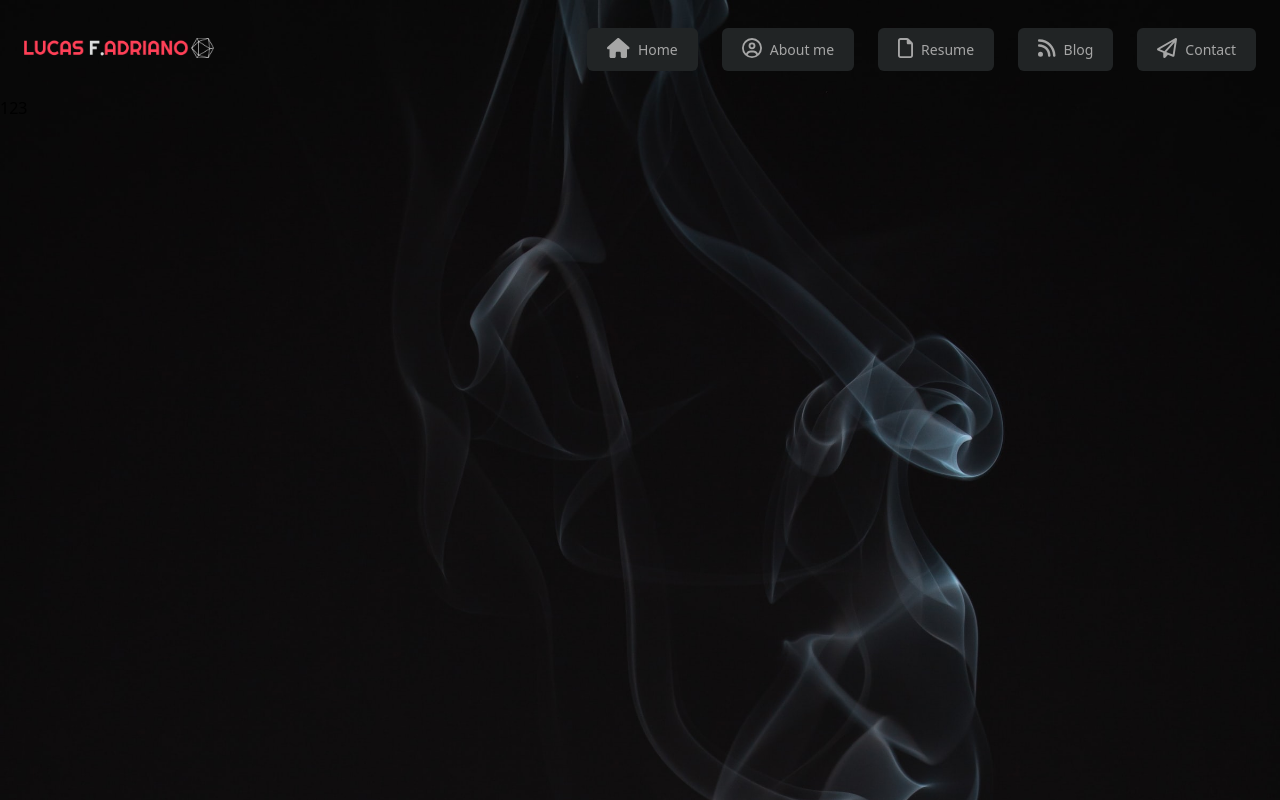
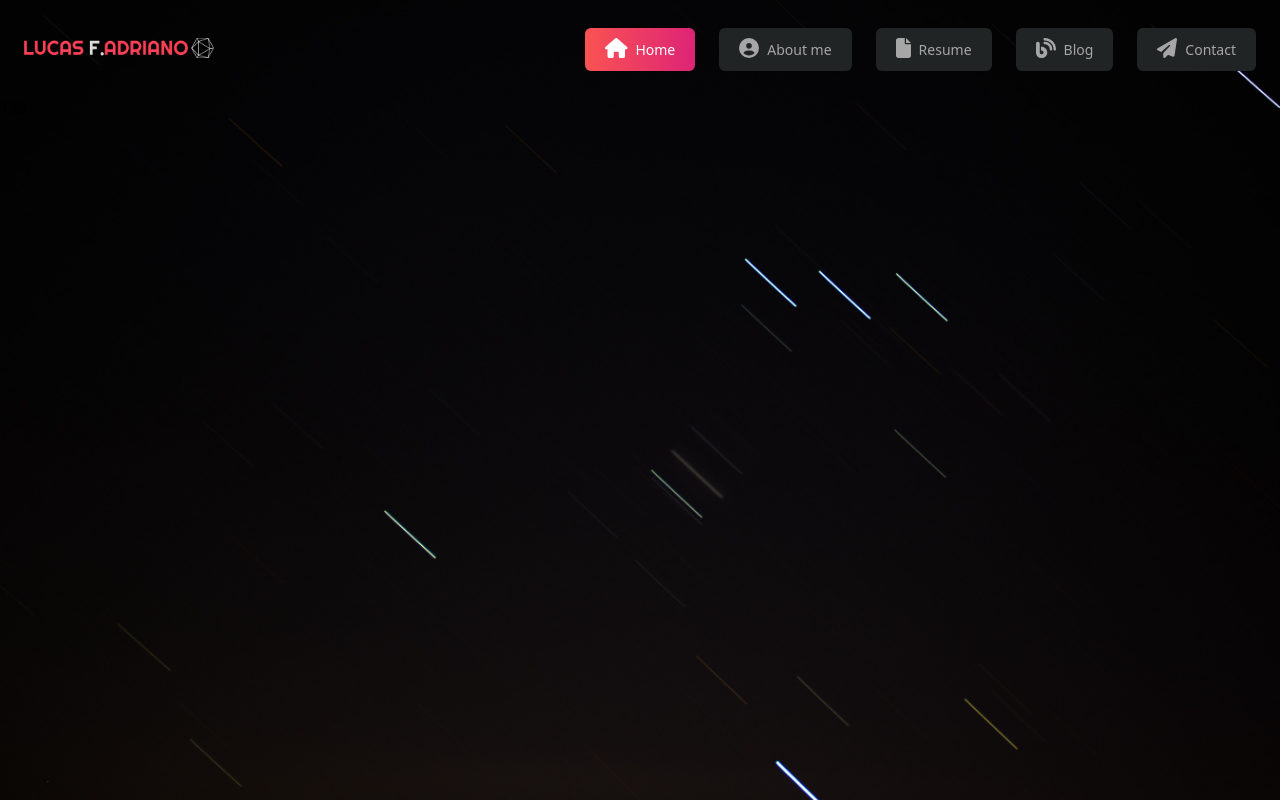
Before and after one commit to lucasadrianof/personal-blog-nextjs, a Next.js app: page / in a window 1280 px wide. Built offline with nearby package versions, Linux system fonts and the light colour scheme.

Commit message:
Header tweaks (#6)
* feat: mark current menu selected

* chore: update background image

```diff
--- a/package.json
+++ b/package.json
@@ -14,6 +14,7 @@
     "@fortawesome/free-solid-svg-icons": "^6.2.1",
     "@fortawesome/react-fontawesome": "^0.2.0",
     "@next/font": "13.1.2",
+    "classnames": "^2.3.2",
     "next": "13.1.2",
     "react": "18.2.0",
     "react-dom": "18.2.0"
--- a/src/app/components/Header.tsx
+++ b/src/app/components/Header.tsx
@@ -1,13 +1,19 @@
+'use client'
+
+import cn from 'classnames'
+import {
+  faBars,
+  faFile,
+  faCircleUser,
+  faHouse,
+  faPaperPlane,
+  faBlog,
+} from '@fortawesome/free-solid-svg-icons'
+import { FontAwesomeIcon } from '@fortawesome/react-fontawesome'
 import { IconProp } from '@fortawesome/fontawesome-svg-core'
-import {
-  faCircleUser,
-  faFile,
-  faPaperPlane,
-} from '@fortawesome/free-regular-svg-icons'
-import { faBars, faHouse, faRss } from '@fortawesome/free-solid-svg-icons'
-import { FontAwesomeIcon } from '@fortawesome/react-fontawesome'
 import Image from 'next/image'
 import Link from 'next/link'
+import { usePathname } from 'next/navigation'
 
 type MenuLinkProps = {
   icon: IconProp
@@ -15,12 +21,20 @@ type MenuLinkProps = {
   text: string
 }
 
-const MenuLink = ({ icon, href, text }: MenuLinkProps) => (
+const isActiveLink = (menuPath: string, routePath: string | null) =>
+  menuPath?.replace(/\/\d+/, '') === routePath?.replace(/\/\d+/, '')
+
+const MenuLink = ({ icon, href, text }: MenuLinkProps) => {
+  const currentPath = usePathname()
+  const classes =
+    'px-5 py-3 rounded-md font-medium text-sm bg-[#212425] text-[#A6A6A6] hover:text-white hover:bg-gradient-to-r from-[#FA5252] to-[#DD2476]'
+  const className = cn(classes, {
+    ['bg-gradient-to-r text-white']: isActiveLink(href, currentPath),
+  })
+
+  return (
     <li className="pl-6">
-    <Link
-      className="px-5 py-3 rounded-md font-medium text-sm bg-[#212425] text-[#A6A6A6] hover:text-white hover:bg-gradient-to-r from-[#FA5252] to-[#DD2476]"
-      href={href}
-    >
+      <Link className={className} href={href}>
         <span className="mr-2 text-xl">
           <FontAwesomeIcon icon={icon} />
         </span>
@@ -28,6 +42,7 @@ const MenuLink = ({ icon, href, text }: MenuLinkProps) => (
       </Link>
     </li>
   )
+}
 
 export default function Header() {
   return (
@@ -42,7 +57,7 @@ export default function Header() {
           <MenuLink icon={faHouse} href="/" text="Home" />
           <MenuLink icon={faCircleUser} href="/about" text="About me" />
           <MenuLink icon={faFile} href="/resume" text="Resume" />
-          <MenuLink icon={faRss} href="/blog" text="Blog" />
+          <MenuLink icon={faBlog} href="/blog" text="Blog" />
           <MenuLink icon={faPaperPlane} href="/contact" text="Contact" />
         </ul>
       </nav>
```
Also changed, not shown: public/background.jpg, 1 other file (tests, documents, lock files or other folders). Lines whose indentation alone changed are shown as unchanged.
